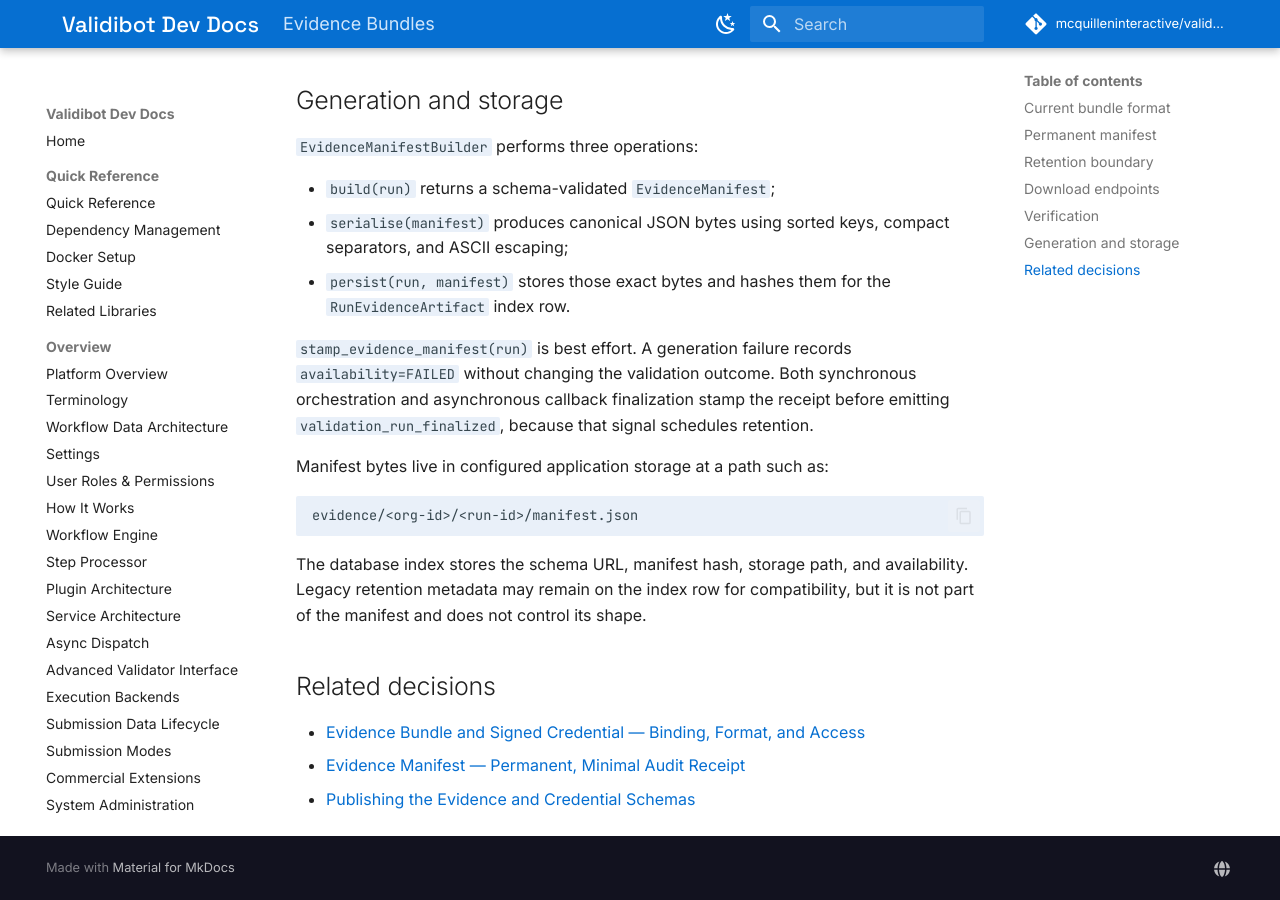
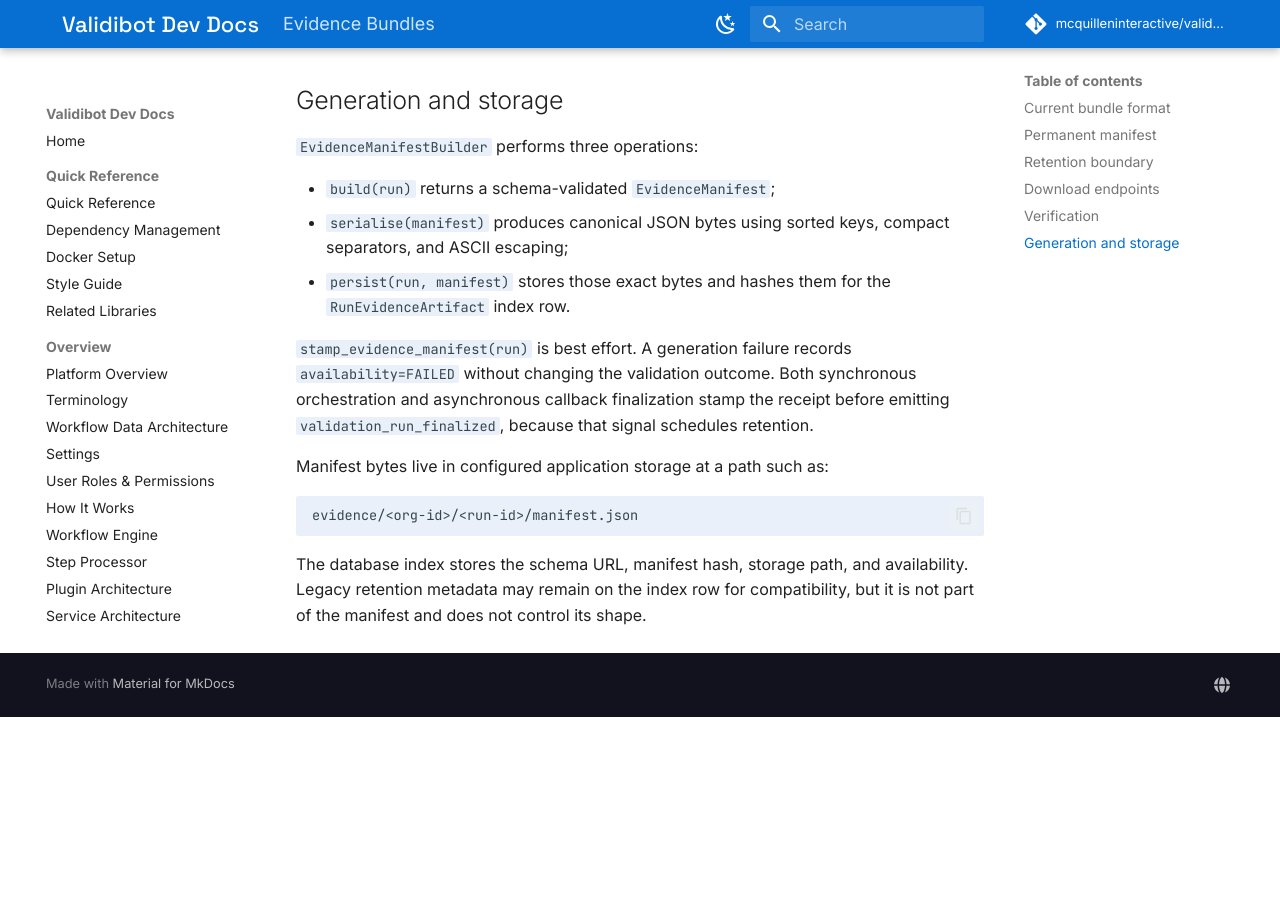
Before and after one commit to danielmcquillen/validibot, an MkDocs documentation site: the page built from docs/dev_docs/overview/evidence-bundles.md, in a window 1280 px wide and 900 px high, scrolled down 2850 px. Built offline with MkDocs 1.6.1 and Material for MkDocs 9.7.7, drawn with Linux system fonts in a browser that asks for light colours; comment, search, counter and statistics services are not loaded; after the commit the page ends 3567 px from its top, so only the background shows below that.

Commit message:
Fix docs

```diff
--- a/docs/dev_docs/overview/evidence-bundles.md
+++ b/docs/dev_docs/overview/evidence-bundles.md
@@ -147,9 +147,3 @@
 availability. Legacy retention metadata may remain on the index row for
 compatibility, but it is not part of the manifest and does not control its
 shape.
-
-## Related decisions
-
-- [Evidence Bundle and Signed Credential — Binding, Format, and Access](../../../validibot-project/docs/adr/2026-07-31-evidence-bundle-and-credential-binding.md)
-- [Evidence Manifest — Permanent, Minimal Audit Receipt](../../../validibot-project/docs/adr/2026-07-31-evidence-retention.md)
-- [Publishing the Evidence and Credential Schemas](../../../validibot-project/docs/adr/2026-07-31-evidence-schema-publication.md)
```
